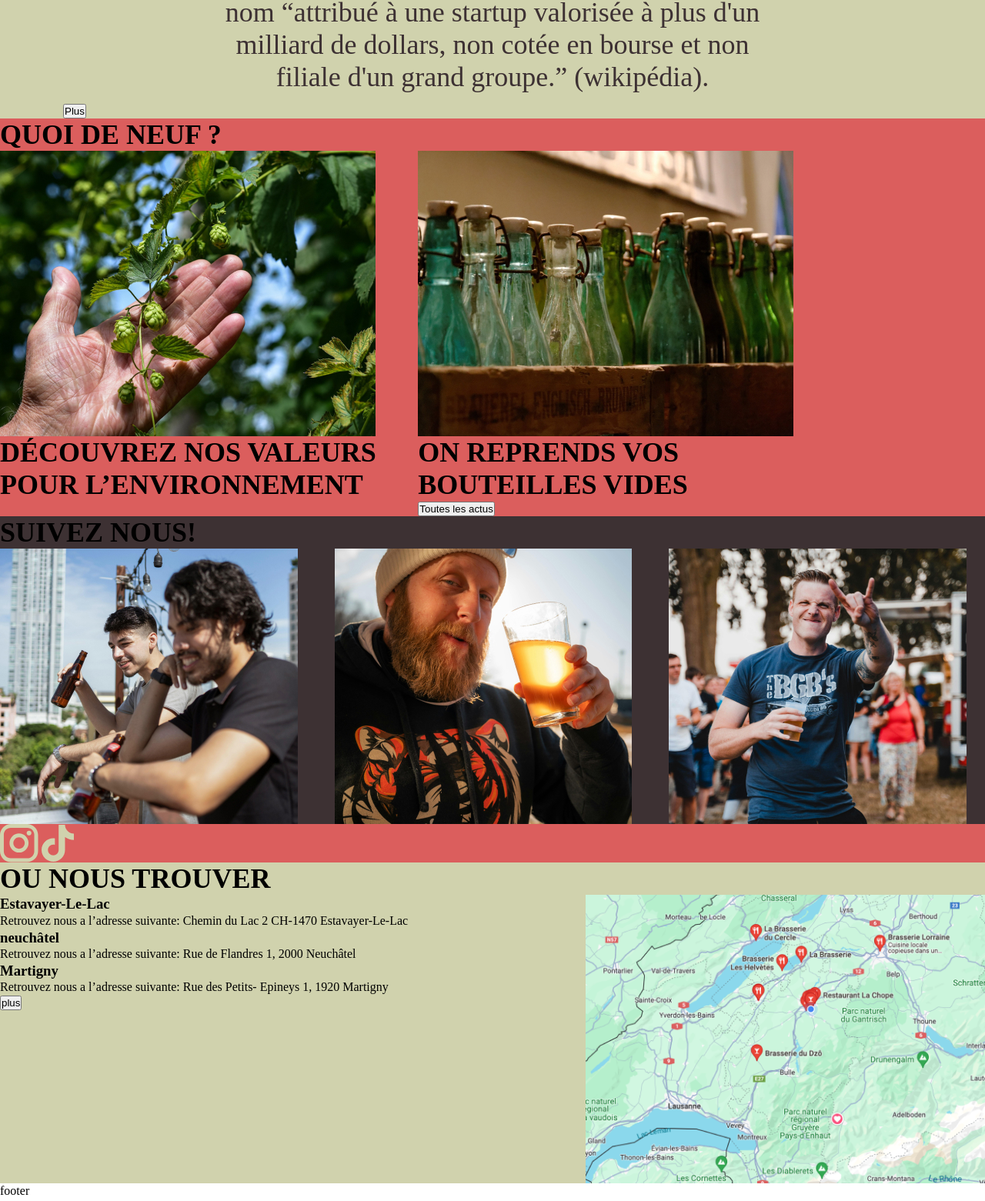
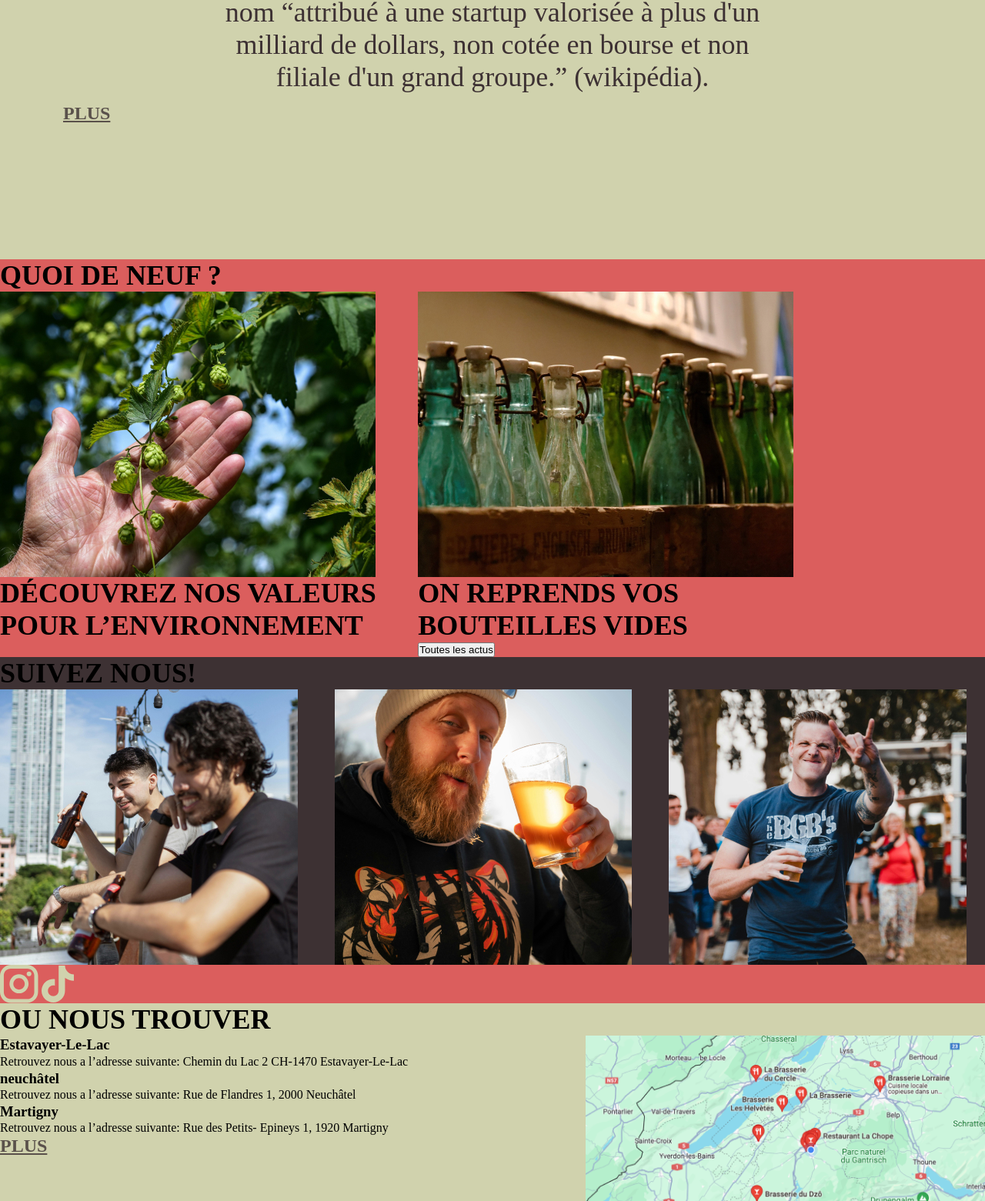
Before and after one commit to Ethanmorier/licorne-Ppro, a website built with Parcel: page src/index.html in a window 1280 px wide. Shown: the part 6594-8155 px from the top of the page at 77% size. Built offline with nearby package versions, Linux system fonts and the light colour scheme.

Commit message:
.l-histoire ajout button

```diff
--- a/src/scss/_base.scss
+++ b/src/scss/_base.scss
@@ -238,3 +238,35 @@ h1 {
   position: relative;
   left: 50%;
 }
+.l-histoire button {
+  color: #5a514b;
+  text-align: center;
+  font-family: "Europa-Bold";
+  font-size: 24px;
+  font-style: normal;
+  font-weight: 700;
+  line-height: normal;
+  text-decoration-line: underline;
+  text-transform: uppercase;
+  background-color: transparent;
+  border: none;
+  margin-left: auto;
+  margin-right: auto;
+  margin-bottom: 176px;
+}
+.l-ou-nous-trouver button {
+  color: #5a514b;
+  text-align: center;
+  font-family: "Europa-Bold";
+  font-size: 24px;
+  font-style: normal;
+  font-weight: 700;
+  line-height: normal;
+  text-decoration-line: underline;
+  text-transform: uppercase;
+  background-color: transparent;
+  border: none;
+  margin-left: auto;
+  margin-right: auto;
+  margin-bottom: 176px;
+}
```
